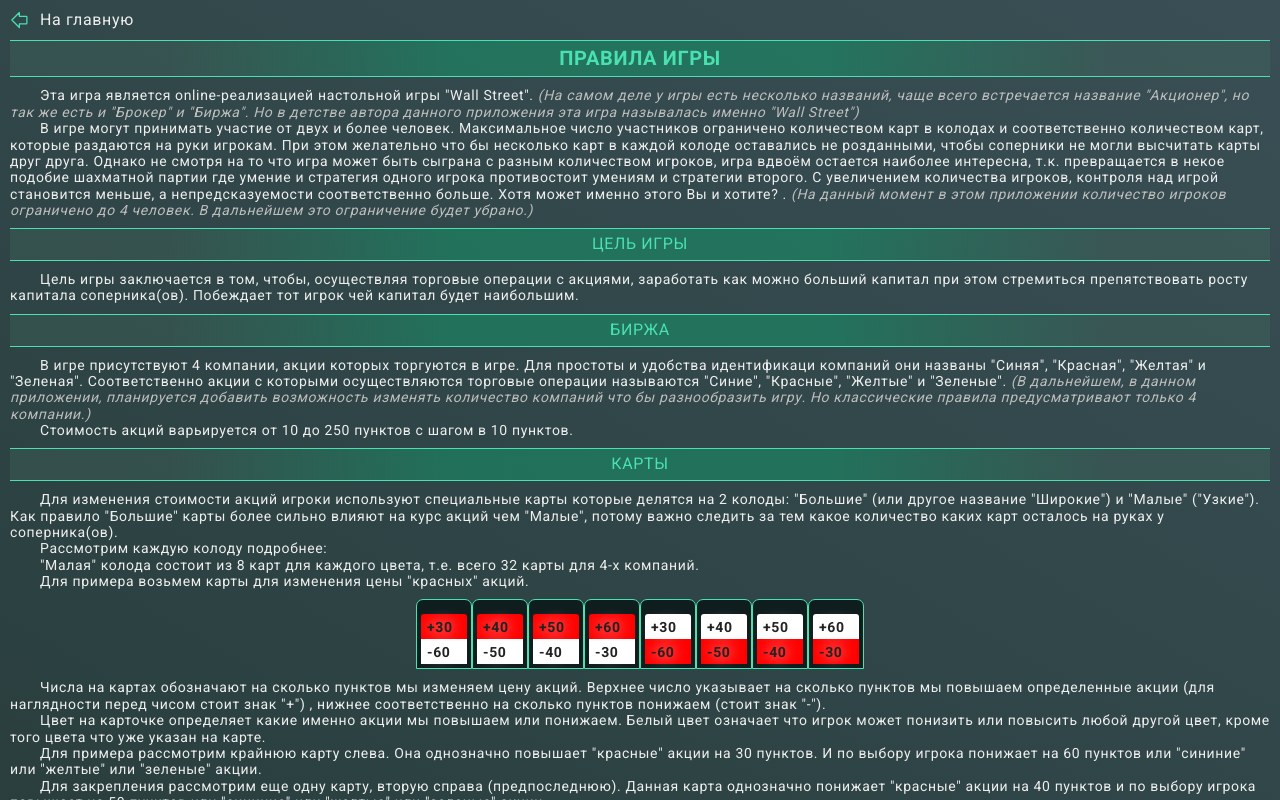
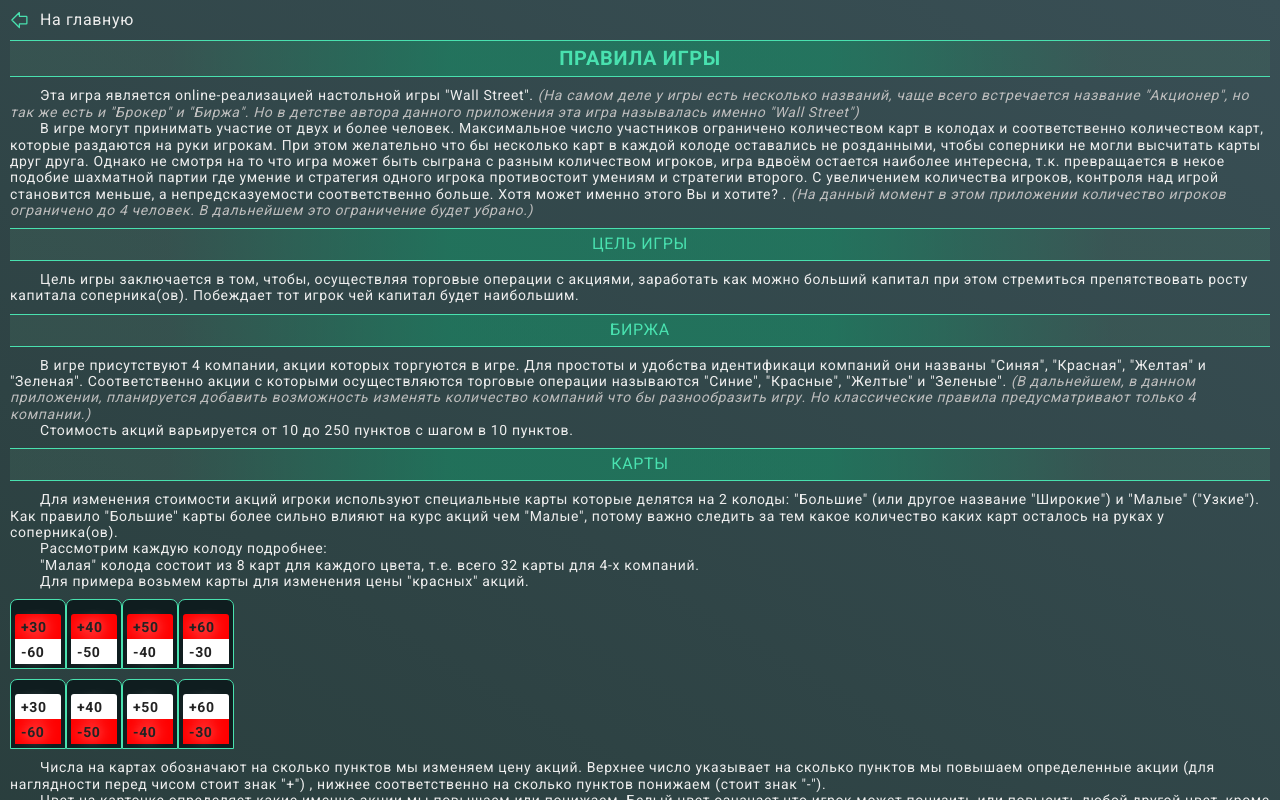
Before and after one commit to xWinst/WallStreet, a React (Create React App) app: page /rules in a window 1280 px wide. Shown: the top 800 px of the page. Built offline with nearby package versions, Linux system fonts and the light colour scheme; what notiflix would draw is missing.

Commit message:
fix applyBonuses function

```diff
--- a/src/db/index.js
+++ b/src/db/index.js
@@ -122,7 +122,7 @@ export const applyBonuses = (name, players, bonuses, fines, compensations) => {
                 const index = fines.indexOf(fine);
                 player.shares[index] = Math.floor(player.money / fine);
                 player.money -= player.shares[index] * fine;
-                if (!player.money) break;
+                // if (!player.money) break;
             }
         }
 
--- a/src/pages/Rules.jsx
+++ b/src/pages/Rules.jsx
@@ -83,9 +83,16 @@ const Rules = () => {
             <p className="text">
                 Для примера возьмем карты для изменения цены "красных" акций.
             </p>
-            <div style={{ display: 'flex' }}>
+            <div>
                 <ul className="deck">
-                    {[9, 11, 13, 15, 8, 10, 12, 14].map(id => (
+                    {[9, 11, 13, 15].map(id => (
+                        <li key={id}>
+                            <Card card={getCardById(id)} />
+                        </li>
+                    ))}
+                </ul>
+                <ul className="deck">
+                    {[8, 10, 12, 14].map(id => (
                         <li key={id}>
                             <Card card={getCardById(id)} />
                         </li>
```
